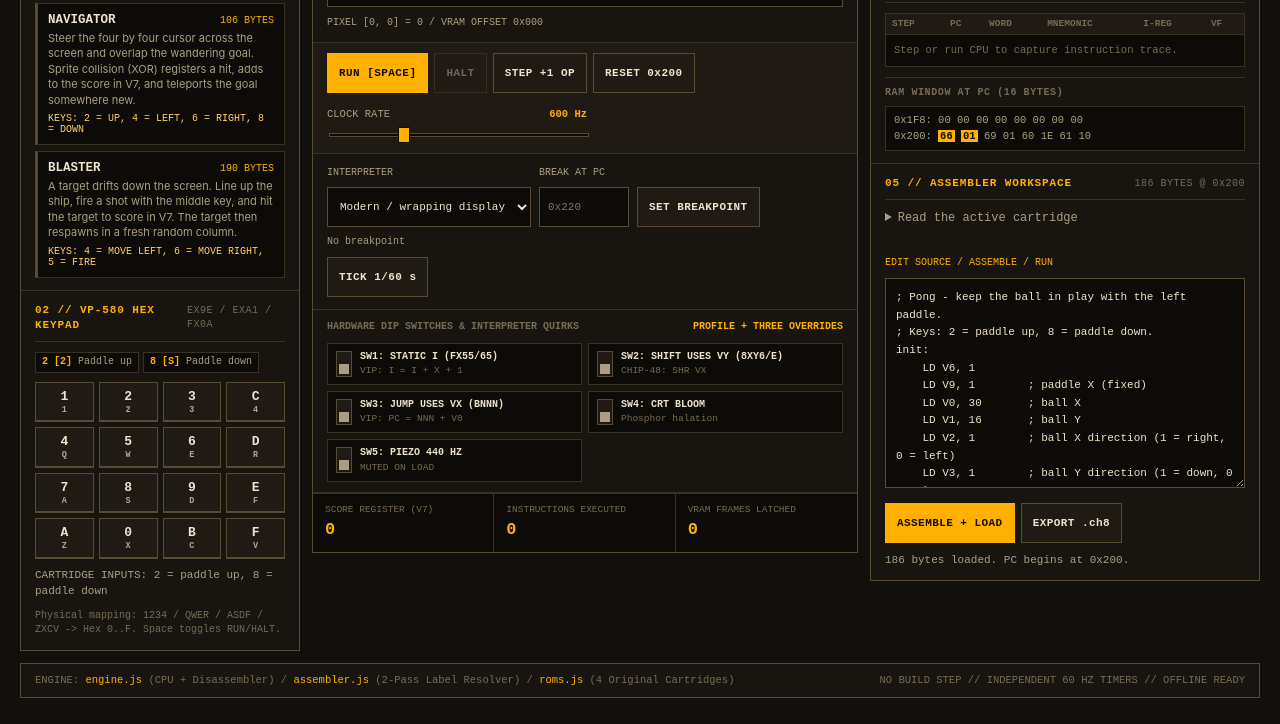
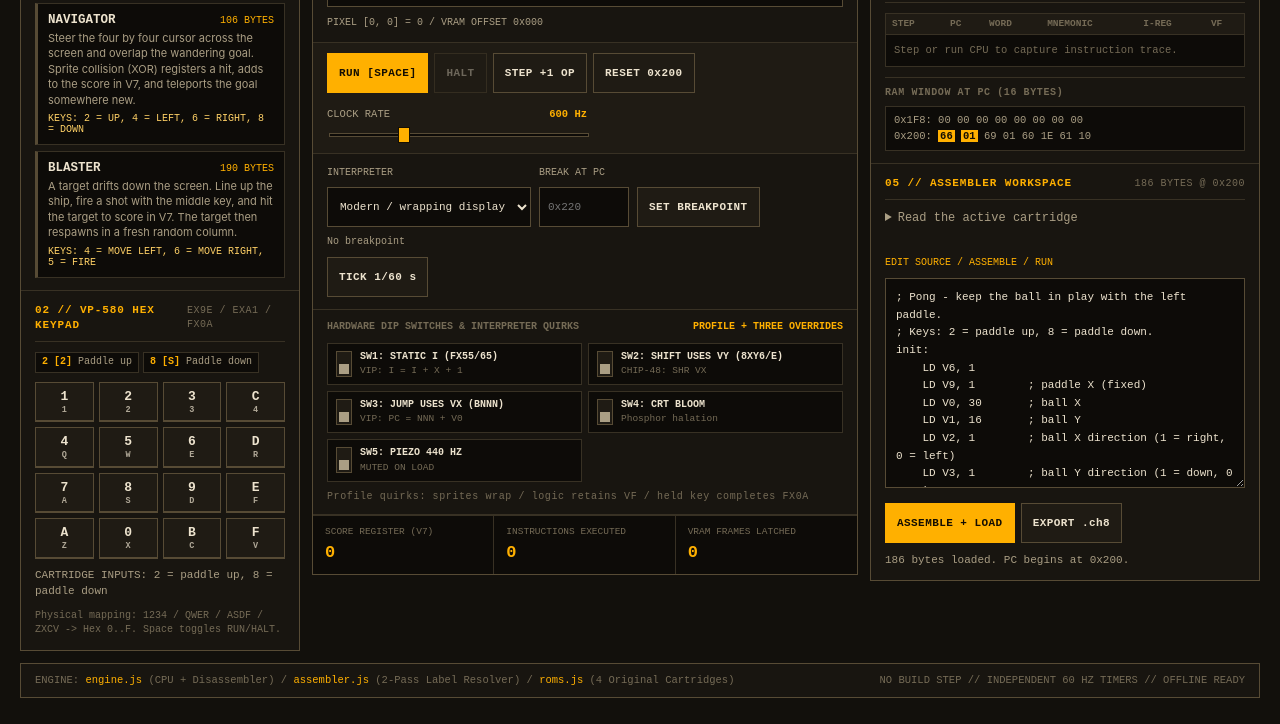
Before and after one commit to draarivpatel-ui/chipper-8, a plain HTML site: page index.html in a window 1280 px wide. Shown: the part 620-1344 px from the top of the page. Drawn offline with Linux system fonts and the light colour scheme.

Commit message:
feat(dip): expose the three profile-fixed quirks as a persistent readout
The DIP panel only showed the three user-override switches; the
profile-determined quirks (sprite clipping, VF reset on logic ops,
FX0A wait-for-release) were invisible until a showcase ran. A
read-only line under the switch grid now reports all three states
and updates whenever the profile or overrides change.

```diff
--- a/app.js
+++ b/app.js
@@ -232,6 +232,13 @@
     }
     if (quirkJumpVxLabel) {
       quirkJumpVxLabel.textContent = jumpVx ? 'CHIP-48: PC = XNN + VX' : 'VIP: PC = NNN + V0';
+    }
+    var profileLine = $('quirkProfileLine');
+    if (profileLine) {
+      profileLine.textContent = 'Profile quirks: ' +
+        (cpu.quirks.clipSprites ? 'sprites clip' : 'sprites wrap') + ' / ' +
+        (cpu.quirks.logicResetsVf ? 'logic clears VF' : 'logic retains VF') + ' / ' +
+        (cpu.quirks.waitForRelease ? 'key release completes FX0A' : 'held key completes FX0A');
     }
   }
 
--- a/index.html
+++ b/index.html
@@ -153,6 +153,7 @@
               </span>
             </label>
           </div>
+          <div class="dip-profile" id="quirkProfileLine" aria-live="polite">Profile quirks: checking...</div>
         </div>
 
         <div class="counter-strip">
--- a/style.css
+++ b/style.css
@@ -598,6 +598,13 @@ body {
   gap: 6px;
 }
 
+.dip-profile {
+  margin-top: 8px;
+  font-size: 10px;
+  letter-spacing: 0.06em;
+  color: var(--text-faint);
+}
+
 .dip-switch {
   display: flex;
   align-items: center;
```
Also changed, not shown: tests/ui.test.js (+3 -0 lines).
